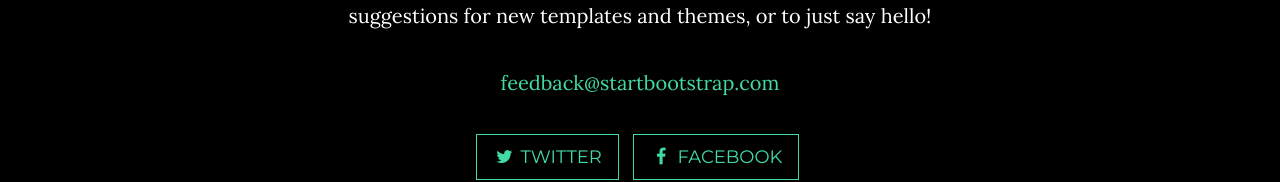
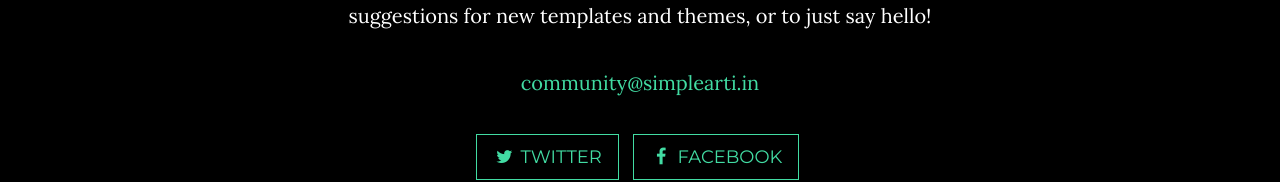
Before and after one commit to simplearti/website, a website: page index.html in a window 1280 px wide. Shown: the part 2428-2610 px from the top of the page. Drawn offline with nearby package versions, Linux system fonts and the light colour scheme; some packages are replaced by stand-ins of ours.

Commit message:
Update index.html

```diff
--- a/index.html
+++ b/index.html
@@ -116,7 +116,7 @@
             <div class="col-lg-8 col-lg-offset-2">
                 <h2>Contact Start Bootstrap</h2>
                 <p>Feel free to email us to provide some feedback on our templates, give us suggestions for new templates and themes, or to just say hello!</p>
-                <p><a href="mailto:feedback@startbootstrap.com">feedback@startbootstrap.com</a>
+                <p><a href="mailto:feedback@startbootstrap.com">community@simplearti.in</a>
                 </p>
                 <ul class="list-inline banner-social-buttons">
                     <li>
```
